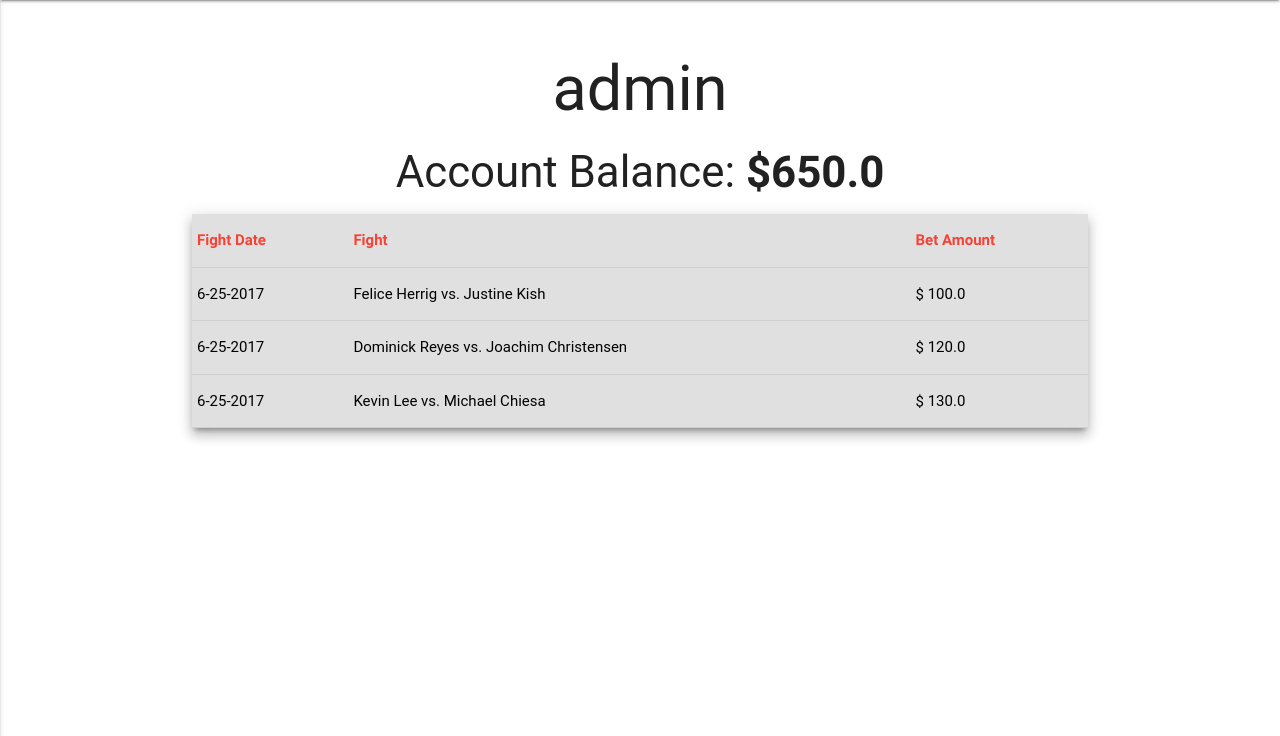
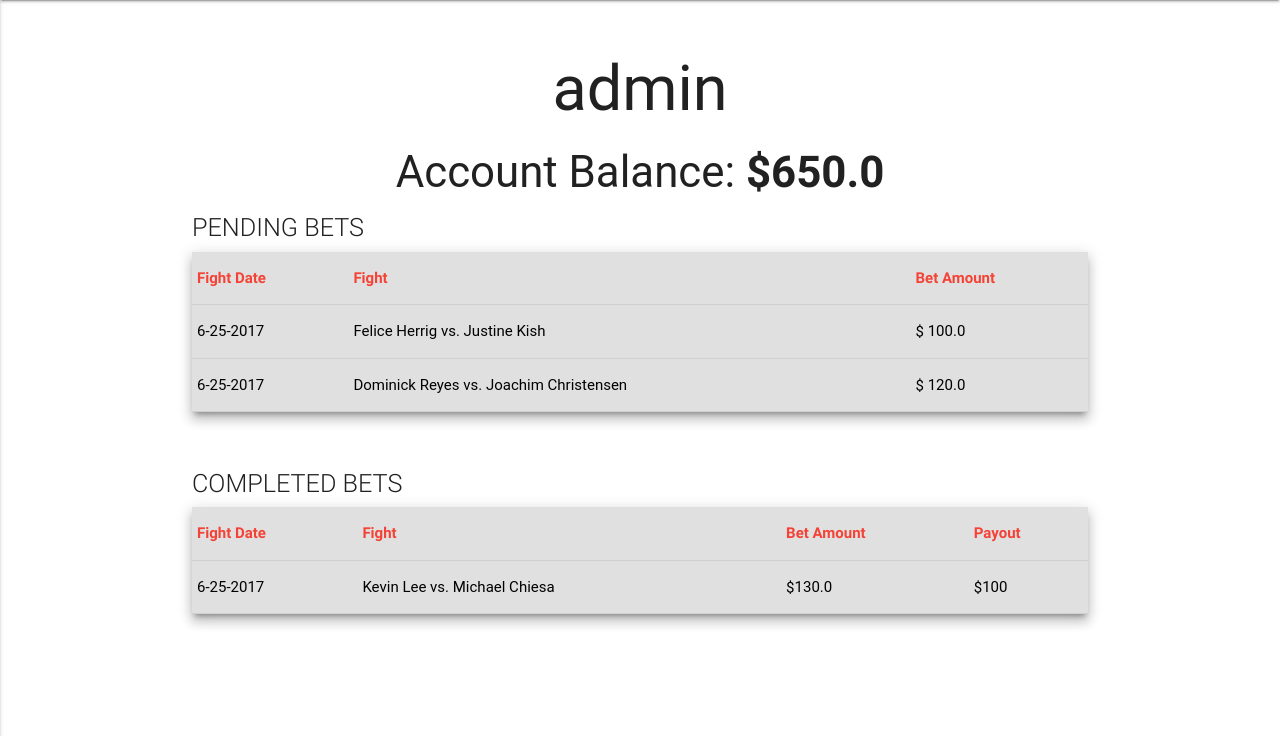
Before and after one commit to arman-ashrafian/MixedMartialBets, a Flask app: page /profile in a window 1280 px wide. Shown: the part 64-800 px from the top of the page. Run offline with Flask 2, Linux system fonts and the light colour scheme; a user stored in the database is signed in; data comes from the database, SQL or seed files in the repository; both versions use the stored data as it was after the commit; some libraries are stand-ins or nearby versions; some web fonts are replaced.

Commit message:
profile page tables in progress

```diff
--- a/app/templates/profilePage.html
+++ b/app/templates/profilePage.html
@@ -6,6 +6,7 @@
   <h3>Account Balance: <b>${{account_balance}}</b></h3>
 
 
+  <h5 class="left-align flow-text">PENDING BETS</h5>
   <div class="grey lighten-2 black-text z-depth-4">
     <table class="responsive-table bordered">
       <thead class="red-text">
@@ -14,7 +15,7 @@
         <th>Bet Amount</th>
       </thead>
       <tbody>
-        {% for bet, fight in bets %}
+        {% for bet, fight in pending_bets %}
 
           <tr>
             <td>{{fight.date}}</td>
@@ -28,6 +29,33 @@
     </table>
   </div>
 
+  <br><br>
+
+  <h5 class="left-align flow-text">COMPLETED BETS</h5>
+  <div class="grey lighten-2 black-text z-depth-4">
+    <table class="responsive-table bordered">
+      <thead class="red-text">
+        <th>Fight Date</th>
+        <th>Fight</th>
+        <th>Bet Amount</th>
+        <th>Payout</th>
+      </thead>
+      <tbody>
+        {% for bet, fight in completed_bets %}
+
+          <tr>
+            <td>{{fight.date}}</td>
+            <td>{{fight}}</td>
+            <td>${{bet.amount}}</td>
+            <td>$100</td>
+          </tr>
+
+        {% endfor %}
+      </tbody>
+
+    </table>
+  </div>
+
 <div style="height:100px;"></div>
 
 </div>
--- a/app/views.py
+++ b/app/views.py
@@ -185,15 +185,29 @@ def profile():
 
         # get user's bets
         bets = models.Bet.query.filter_by(userID=userQuery.id)
-        fights = []
+        bets_completed = []
+        fights_completed = []
 
-        # get the fights the user bet on
+        # get the completed fights the user bet on
         for bet in bets:
-            fights.append(models.Fight.query.filter_by(id=bet.fightID).first())
+            fight = models.Fight.query.filter_by(id=bet.fightID).first()
+            if fight.result != 0:
+                bets_completed.append(bet)
+                fights_completed.append(fight)
+
+        # get pending bets & fights
+        bets_pending = []
+        fights_pending = []
+        for bet in bets:
+            fight = models.Fight.query.filter_by(id=bet.fightID).first()
+            if fight.result == 0:
+                bets_pending.append(bet)
+                fights_pending.append(fight)
 
         return render_template('profilePage.html', logged_in=loggedIn,
                                user_name=user, account_balance=accountBalance,
-                               bets=zip(bets, fights))
+                               completed_bets=zip(bets_completed, fights_completed),
+                               pending_bets=zip(bets_pending, fights_pending))
 
 def getCurrentUser():
     currentUser = None
```
Also changed, not shown: app/database.sqlite3.
